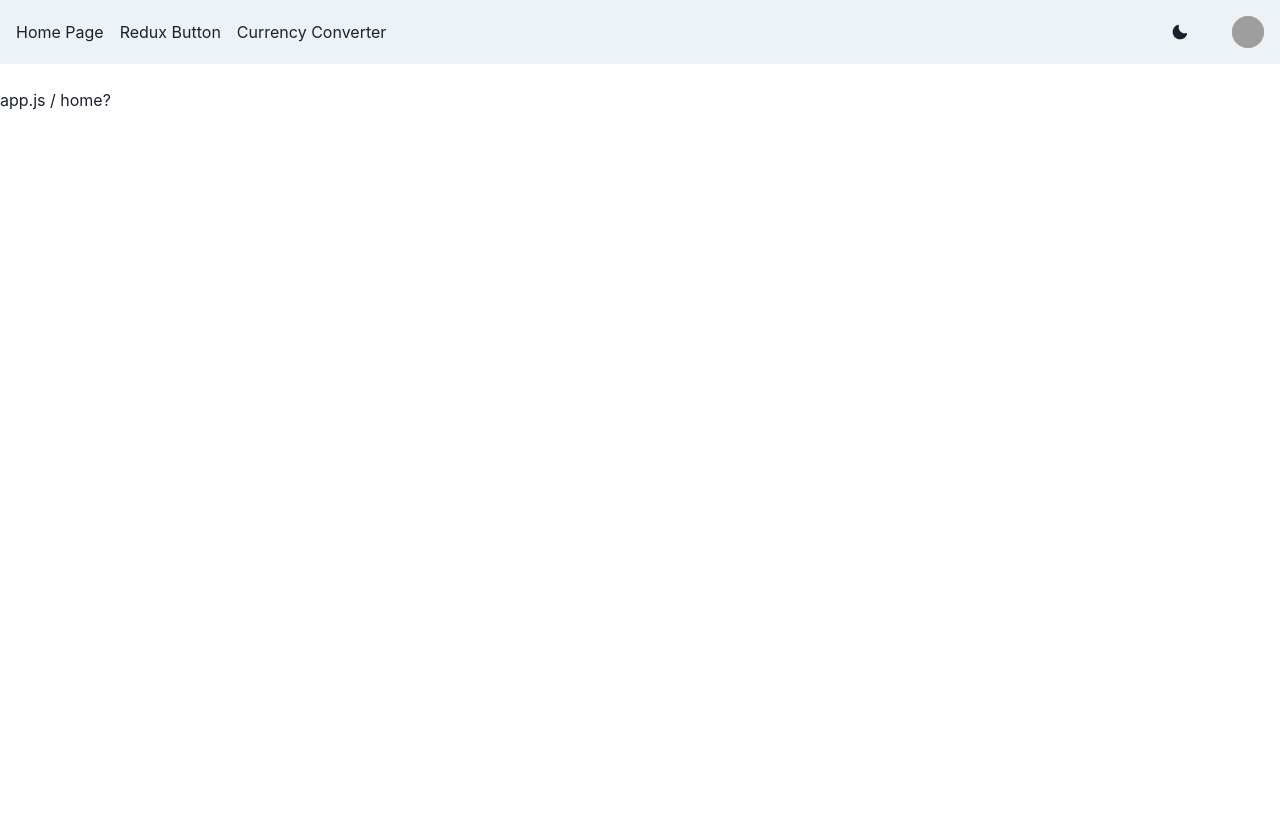
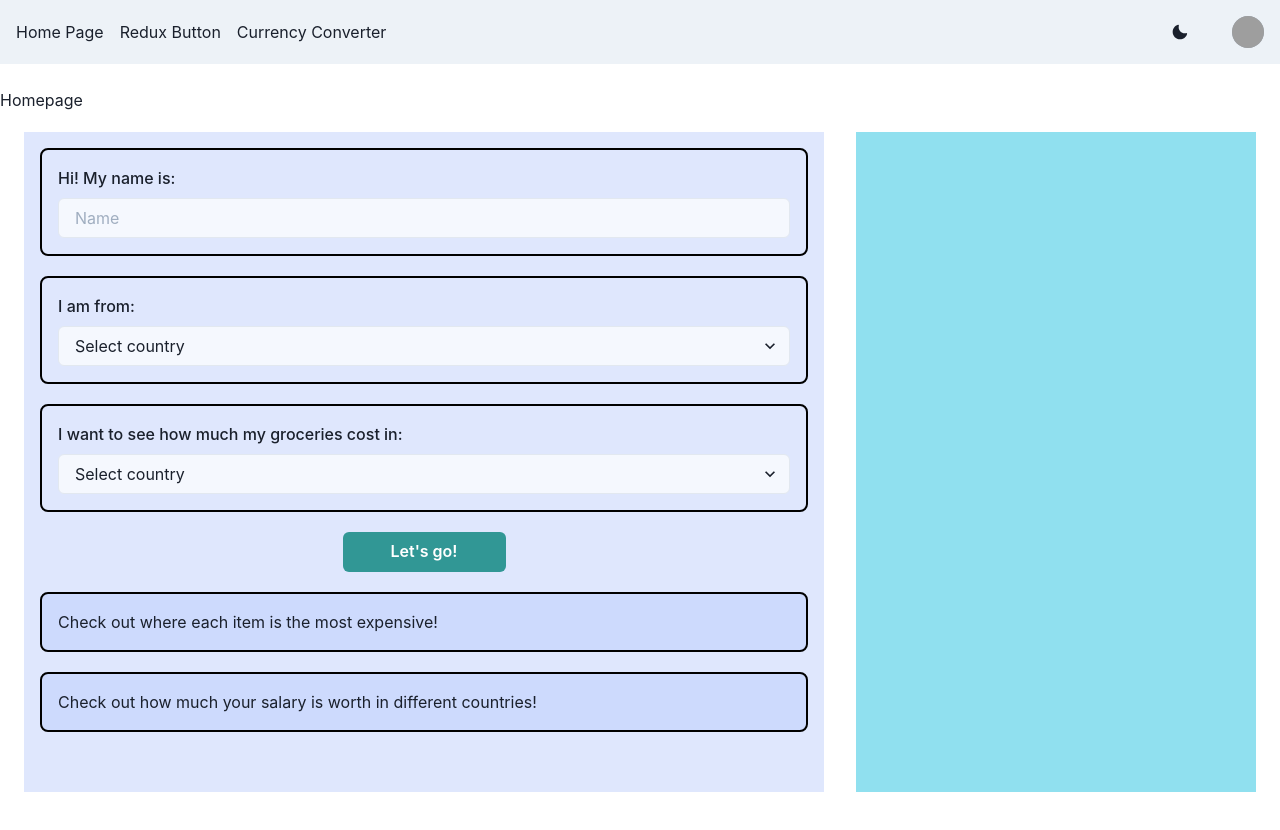
Before and after one commit to christinehongs/capstone, a React (Create React App) app in the folder client/: page / in a window 1280 px wide. Shown: the top 830 px of the page. Before the commit the page ends 800 px from the top, so only its background shows below. Built offline with nearby package versions, Linux system fonts and the light colour scheme; grey boxes are pictures that could not be loaded.

Commit message:
creates homepage layout

```diff
--- a/client/src/App.js
+++ b/client/src/App.js
@@ -1,9 +1,10 @@
 import React from 'react'
+import Home from './pages/Home';
 
 function App() {
   return (
     <>
-      <div>app.js / home?</div>
+      <Home />
     </>
   )
 
--- /dev/null
+++ b/client/src/pages/Home.js
@@ -0,0 +1,81 @@
+import React from 'react';
+import { Box, FormControl, FormLabel, Input, Select, Button} from '@chakra-ui/react';
+import { css } from '@emotion/react';
+
+const homeStyles = css`
+  height: 100vh;
+  width: 100%;
+  box-sizing: border-box;
+  overflow: hidden;
+
+  input, select {
+    background-color: rgba(255, 255, 255, 0.7);
+  }
+`;
+
+const wrapper = css`
+  display: flex;
+  align-items: center;
+  justify-content: center;
+`;
+
+const Home = () => {
+  return (
+    <Box css={homeStyles}>
+      <h1>Homepage</h1>
+      <Box css={wrapper} height="700px" p={5}>
+        {/*form box*/}
+        <Box background="#DFE7FD" minWidth="800px" height="100%" mx={4} padding="1rem">
+          {/*name box*/}
+          <Box border="2px solid black" borderRadius="8px" mb="20px">
+            <FormControl padding="1rem">
+              <FormLabel htmlFor="name">Hi! My name is:</FormLabel>
+              <Input id="name" placeholder="Name" border="1px solid black"/>
+            </FormControl>
+          </Box>
+          {/*from country box*/}
+          <Box border="2px solid black" borderRadius="8px" mb="20px">
+            <FormControl padding="1rem">
+              <FormLabel htmlFor='country'>I am from:</FormLabel>
+              <Select id='country' placeholder='Select country'>
+                <option>United States</option>
+                <option>Colombia</option>
+              </Select>
+            </FormControl>
+          </Box>
+          {/*to country box*/}
+          <Box border="2px solid black" borderRadius="8px" mb="20px">
+            <FormControl padding="1rem">
+              <FormLabel htmlFor='country'>I want to see how much my groceries cost in:</FormLabel>
+              <Select id='country' placeholder='Select country'>
+                <option>Taiwan</option>
+                <option>Japan</option>
+                <option>South Korea</option>
+                <option>China</option>
+                <option>Thailand</option>
+              </Select>
+            </FormControl>
+          </Box>
+          {/*let's go button*/}
+          <Box textAlign="center" mb="20px">
+            <Button colorScheme='teal' variant='solid' margin="0 auto" px="3rem">
+              Let's go!
+            </Button>
+          </Box>
+          {/*check out all the items button*/}
+          <Box border="2px solid black" borderRadius="8px" mb="20px" padding="1rem" backgroundColor="#cddafd">
+            Check out where each item is the most expensive!
+          </Box>
+          {/*salary button*/}
+          <Box border="2px solid black" borderRadius="8px" mb="20px" padding="1rem" backgroundColor="#cddafd">
+            Check out how much your salary is worth in different countries!
+          </Box>
+        </Box>
+        <Box background="#90E0EF" minWidth="400px" height="100%" mx={4} />
+
+      </Box>
+  </Box>
+  );
+};
+
+export default Home;
```
